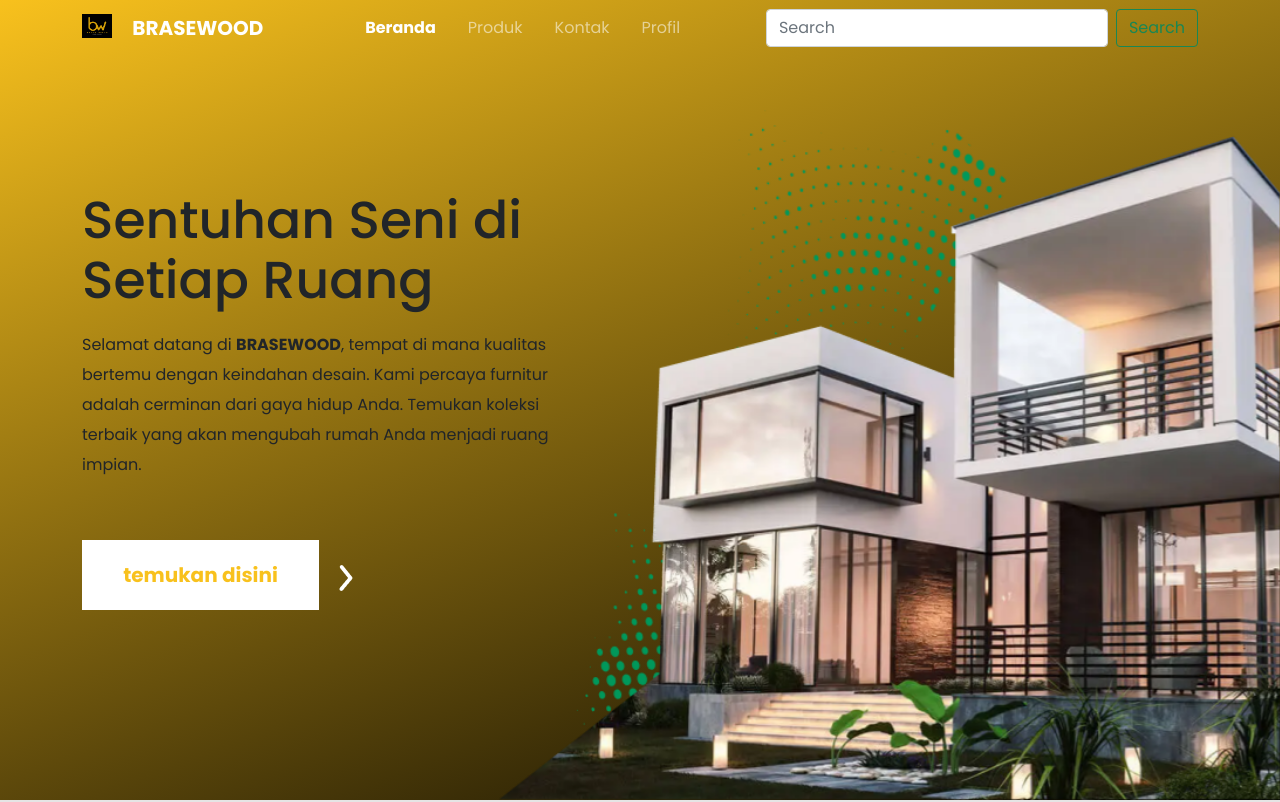
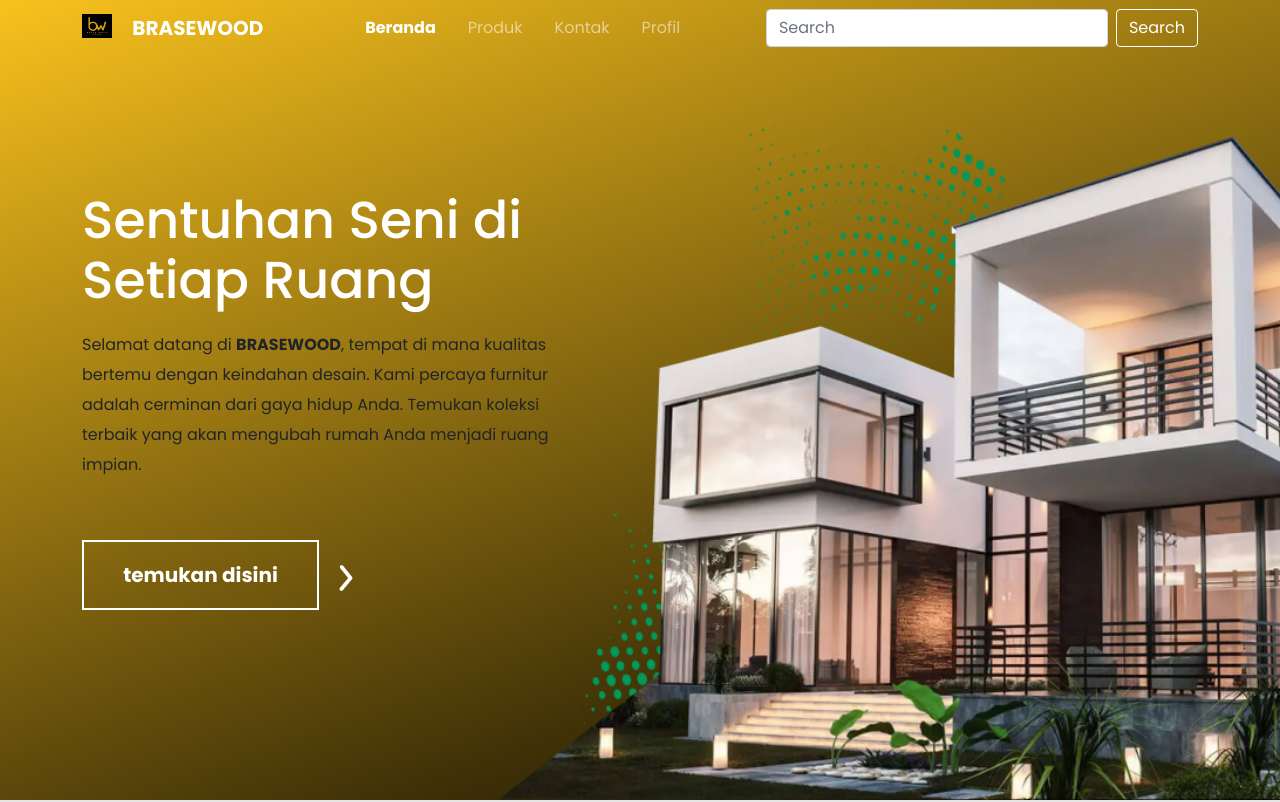
Before and after one commit to Sanjehaqi/mebel-web, a plain HTML site: page index.html in a window 1280 px wide. Shown: the top 802 px of the page. Drawn offline with nearby package versions, Linux system fonts and the light colour scheme.

Commit message:
interaktif halaman 1

```diff
--- a/css/style.css
+++ b/css/style.css
@@ -5,6 +5,10 @@
 body {
     font-family: "Poppins", sans-serif;
     background-color: #E5E5E5;
+}
+
+.navbar {
+    z-index: 999 !important;
 }
 
 .navbar-brand{
@@ -31,7 +35,7 @@ body {
 }
 
 .hero-tagline h1 {
-    colour: #fff;
+    color: #fff;
     font-size: 52px;
     line-height: 60px;
 }
@@ -47,14 +51,31 @@ body {
 .button-lg-primary{
     width: 237px;
     height: 70px;
+    background-color: transparent;
+    color: #fff;
+    border: 2px solid #fff;
+    font-size: 20px;
+    font-weight: 700;
+    transition: all .2s ease-in;
+}
+
+.button-lg-primary:hover{
     background-color: #fff;
     color: var(--pr-colour);
-    border: none;
-    font-size: 20px;
-    font-weight: 700;
 }
-.btn btn-outline-success{
+
+/* search button */
+.navbar .btn-outline-success {
+    background-color: transparent;
+    color: #fff;
+    border: 1px solid #fff;
+    transition: all .2s ease-in;
+}
+
+.navbar .btn-outline-success:hover {
     background-color: #fff;
+    color: var(--pr-colour);
+    border-color: #fff;
 }
 
 /* layanan section */
```
